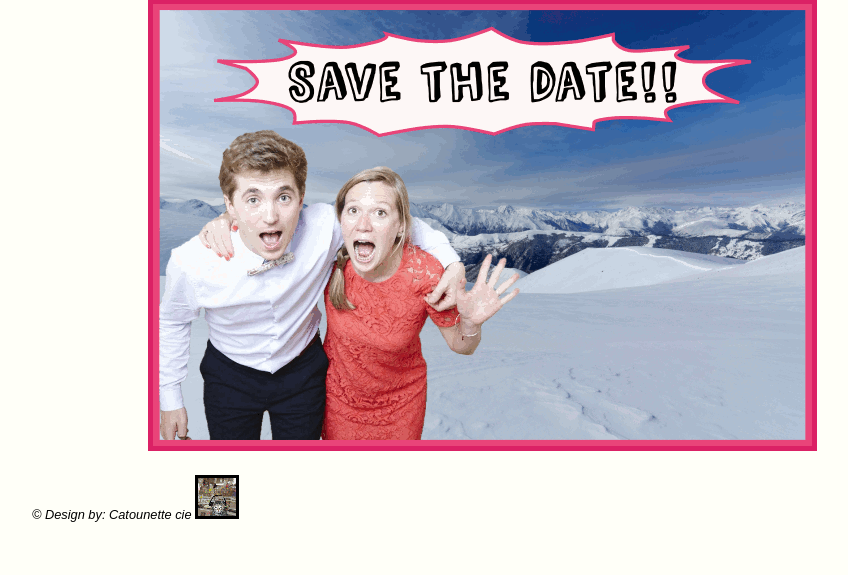
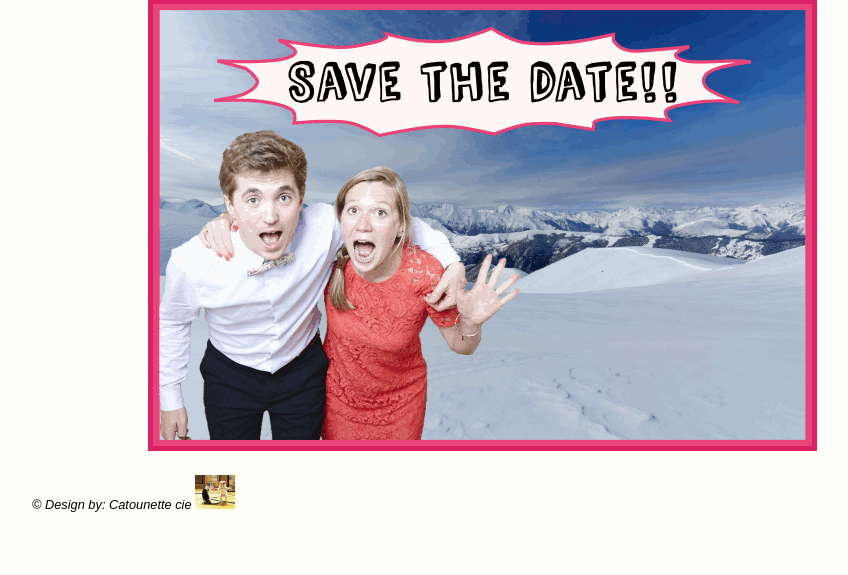
Before and after one commit to Catounette/site_mariage, a Django app: page /blog/home in a window 1280 px wide. Shown: the part 201-776 px from the top of the page, without its empty margins (158-1006 px from the left). Run offline with Django 3.2, Linux system fonts and the light colour scheme.

Commit message:
commit10

```diff
--- a/blog/static/css/styleMH.css
+++ b/blog/static/css/styleMH.css
@@ -409,8 +409,3 @@ footer
     font-size: 0.8em;
 
 }
-
-footer img
-{
-    border: solid;
-}
```
Also changed, not shown: blog/static/img/chat.gif.
